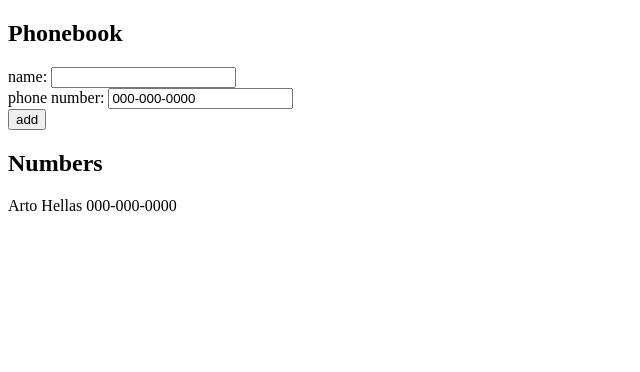
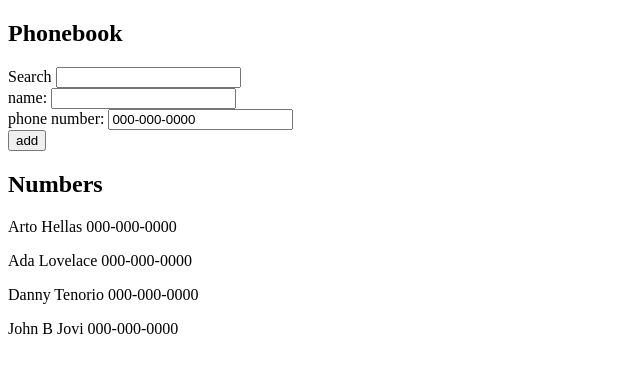
Before and after one commit to DanTenorio/fullstackopen, a React (Vite) app in the folder part2/phonebook/: page / in a window 1280 px wide. Shown: the top 372 px of the page, without its empty margins (0-640 px from the left). Built offline with nearby package versions, Linux system fonts and the light colour scheme.

Commit message:
2.9 complete

```diff
--- a/part2/phonebook/src/App.jsx
+++ b/part2/phonebook/src/App.jsx
@@ -3,8 +3,12 @@ import { useState } from 'react'
 
 const App = () => {
   const [persons, setPersons] = useState([
-    { name: 'Arto Hellas', number: '000-000-0000' }
+    { name: 'Arto Hellas', number: '000-000-0000' },
+    { name: 'Ada Lovelace', number: '000-000-0000' },
+    { name: 'Danny Tenorio', number: '000-000-0000' },
+    { name: 'John B Jovi', number: '000-000-0000' }
   ])
+  const [searchedPersons, setSearchedPersons] = useState(persons)
   const [newName, setNewName] = useState('')
   const [newPhoneNumb, setNewPhoneNum] = useState('000-000-0000')
 
@@ -14,6 +18,13 @@ const App = () => {
 
   const handleNumberChange = (e) => {
     setNewPhoneNum(e.target.value)
+  }
+
+  const handleSearchChange = (e) => {
+    const searchText = e.target.value
+    const newSearchedPersons = persons.filter(person => person.name.toLowerCase().includes(searchText))
+    setSearchedPersons(newSearchedPersons)
+    console.log(newSearchedPersons);
   }
 
   const handleSubmit = (event) => {
@@ -38,6 +49,9 @@ const App = () => {
   return (
     <div>
       <h2>Phonebook</h2>
+      <div>
+        <label>Search</label> <input onChange={handleSearchChange} />
+      </div>
       <form onSubmit={handleSubmit}>
         <div>
           name: <input value={newName} onChange={handleNameChange} />
@@ -50,7 +64,7 @@ const App = () => {
         </div>
       </form>
       <h2>Numbers</h2>
-      {persons.map((person, index) => <p key={index}>{person.name} {person.number}</p>)}
+      {searchedPersons.map((person, index) => <p key={index}>{person.name} {person.number}</p>)}
     </div>
   )
 }
```
